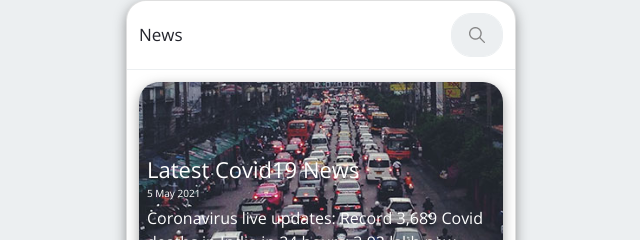
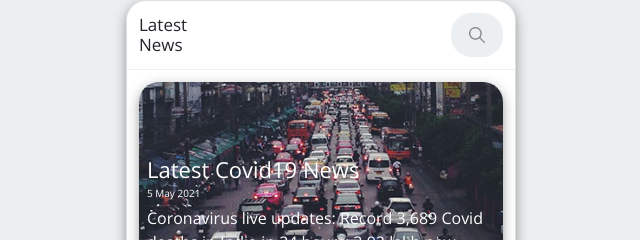
Before and after one commit to ricky-thakur/4-30-2021, a plain HTML site: page index.html in a window 1280 px wide. Shown: the top 240 px of the page, 319-959 px from the left. Drawn offline with nearby package versions, Linux system fonts and the light colour scheme; a web font is replaced by a local one.

Commit message:
Heading Change

```diff
--- a/index.html
+++ b/index.html
@@ -21,7 +21,7 @@
             <section class="top_header">
                 <div class="row d-flex align-items-center">
                     <div class="col-md-3">
-                        <h1 class="heading_news">News</h1>
+                        <h1 class="heading_news">Latest News</h1>
                     </div>
                     <div class="col-md-9">
                         <div id="sb-search" class="sb-search">
```
